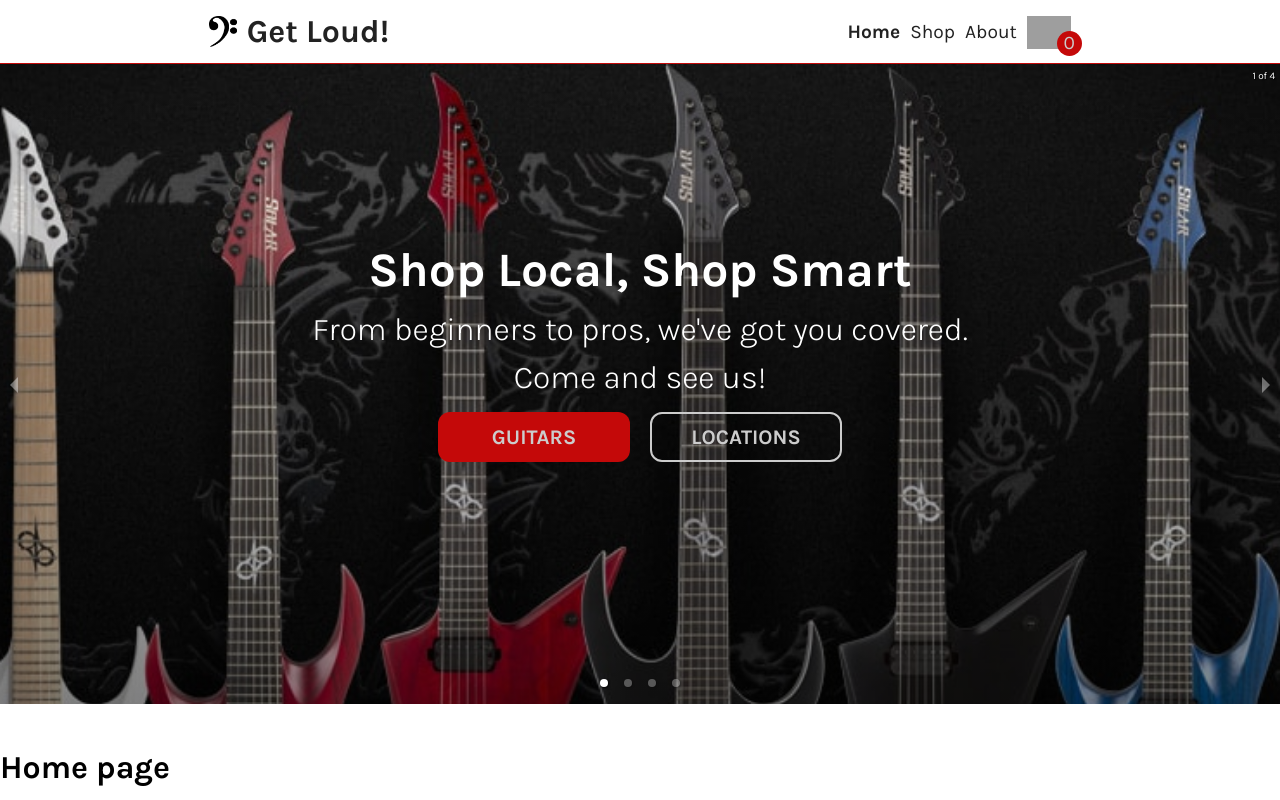
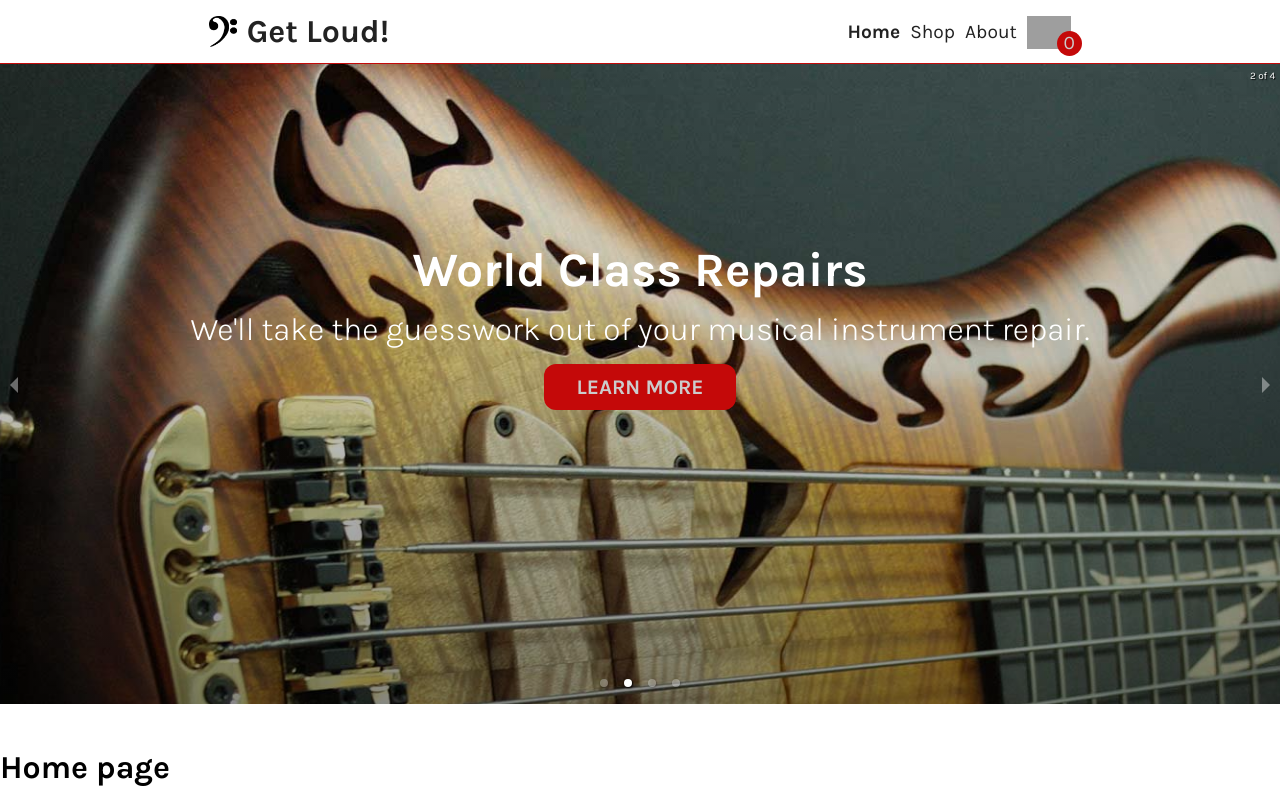
Before and after one commit to bofmar/shoping-cart, a React (Create React App) app: page / in a window 1280 px wide. Built offline with nearby package versions, Linux system fonts and the light colour scheme; grey boxes are pictures that could not be loaded.

Commit message:
Add autoplay

```diff
--- a/src/components/HomeCarousel.js
+++ b/src/components/HomeCarousel.js
@@ -10,7 +10,7 @@
 export default function HomeCarousel() {
   const navigate = useNavigate();
   return (
-    <Carousel autoPlay={false} infiniteLoop={true}>
+    <Carousel autoPlay={true} infiniteLoop={true}>
       <div className='carousel-wrapper relative'>
         <img src={banner1} />
         <div className='legend'>
```
